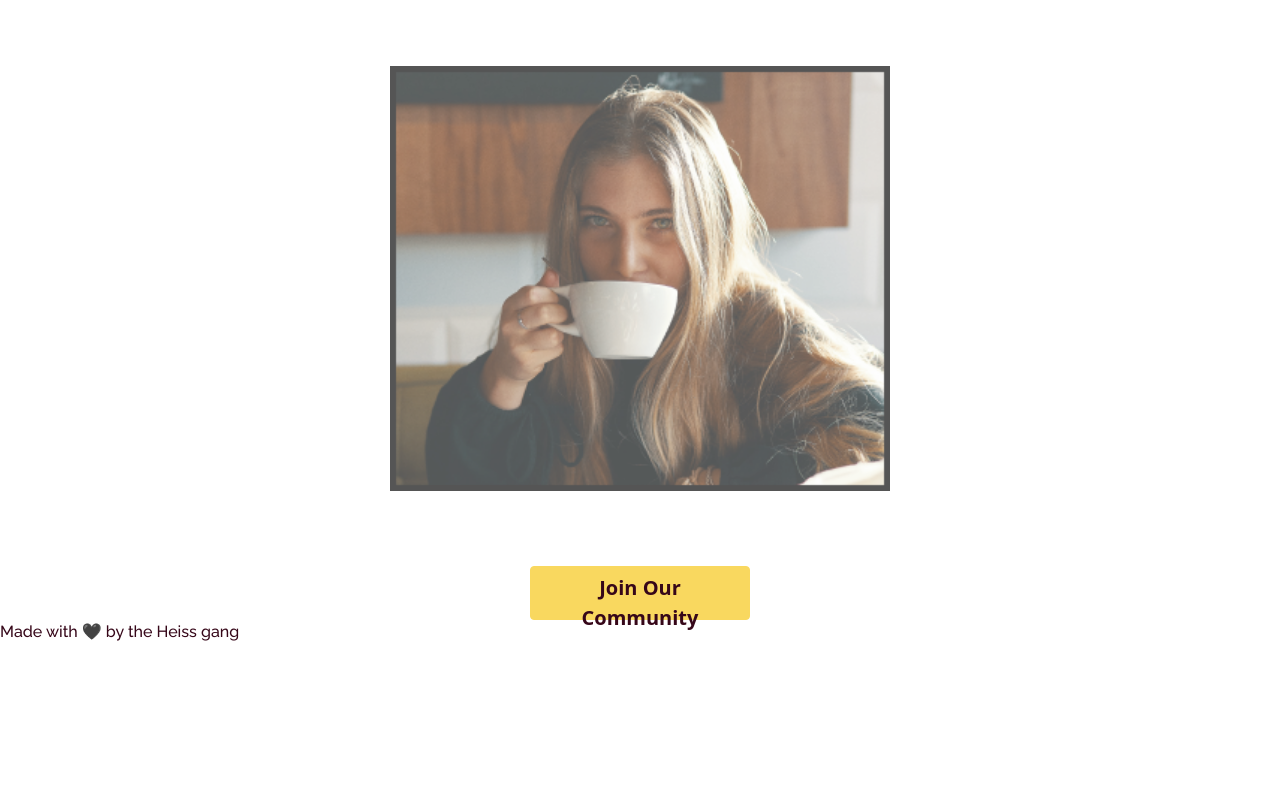
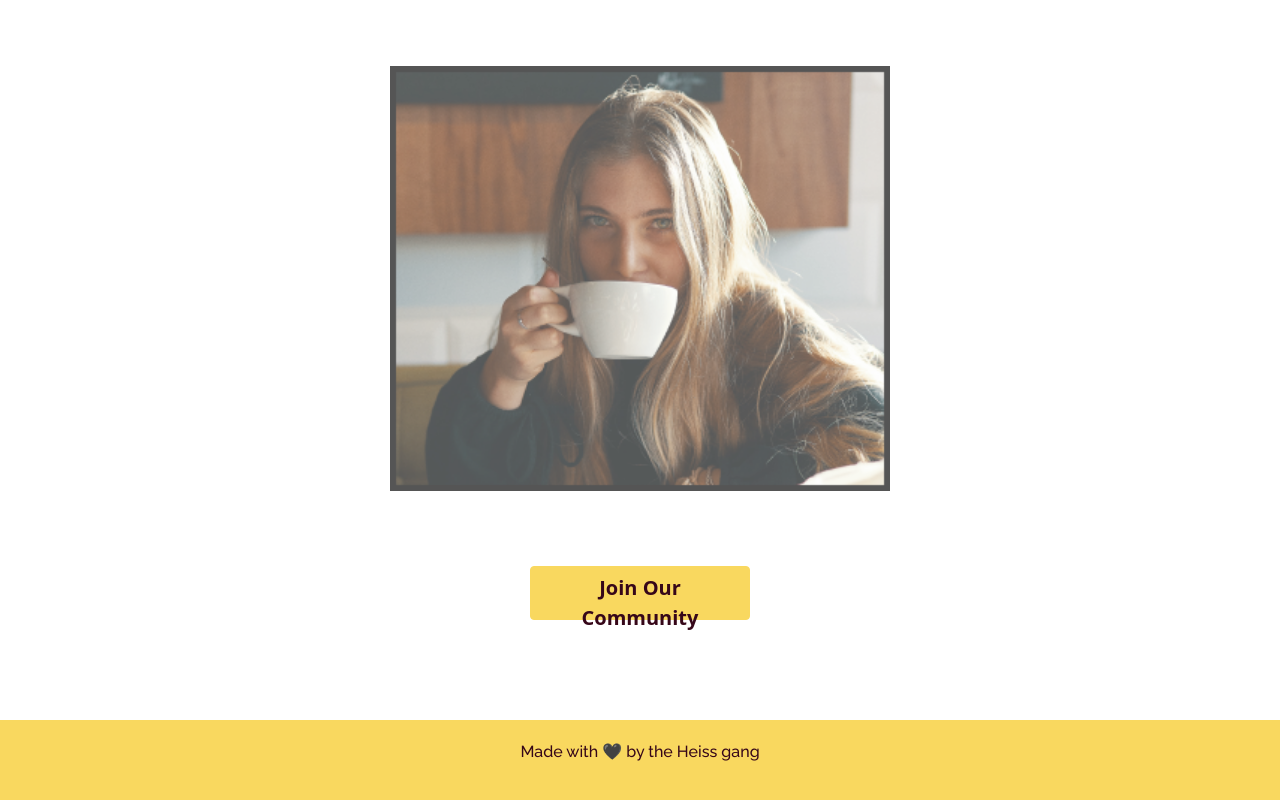
Before and after one commit to simplythebex/SEI56-Project-3, a React (Create React App) app in the folder client/: page / in a window 1280 px wide. Shown: the part 2022-2822 px from the top of the page. Before the commit the page ends 2682 px from the top, so only its background shows below. Built offline with nearby package versions, Linux system fonts and the light colour scheme; no server answers; a web font is replaced by a local one.

Commit message:
merge conflicts fixed

```diff
--- a/client/src/styles/main.scss
+++ b/client/src/styles/main.scss
@@ -735,13 +735,13 @@ h3, p {
 //     transform: translateX(-20px);
 //   }
 
-//   .footer {
-//     background-color: $primaryYellow;
-//     text-align: center;
-//     margin-top: 100px;
-//     margin-bottom: 0;
-//     padding: 20px 0;
-//   }
+  .footer {
+    background-color: $primaryYellow;
+    text-align: center;
+    margin-top: 100px;
+    margin-bottom: 0;
+    padding: 20px 0;
+  }
 
 //   .covered {
 //   margin-bottom: 70px;
```
